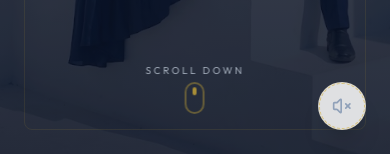
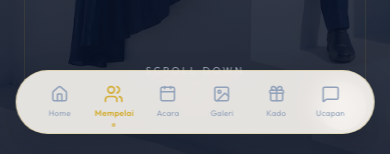
Before and after one commit to dafbeatx/Wedding-Rika-dan-Dani, a Next.js app: page /invitation/1/buka in a window 390 px wide. Shown: the part 690-844 px from the top of the page. Built offline with nearby package versions, Linux system fonts and the light colour scheme; no server answers; the database is empty; a web font is replaced by a local one.

Commit message:
feat: add mobile bottom navigation bar with scroll tracking scroll-spy

```diff
--- a/app/invitation/[slug]/buka/page.tsx
+++ b/app/invitation/[slug]/buka/page.tsx
@@ -3,6 +3,7 @@ import Image from 'next/image';
 import { supabase } from '@/lib/supabase/client';
 import { decodeSlug } from '@/lib/utils';
 import AudioPlayer from '@/components/audio-player';
+import BottomNavigation from '@/components/bottom-navigation';
 import Countdown from '@/components/countdown';
 import Gallery from '@/components/gallery';
 import Guestbook from '@/components/guestbook';
@@ -43,12 +44,16 @@ export default async function Page({ params }: PageProps) {
   }
 
   return (
-    <main className="relative bg-slate-50 min-h-screen text-slate-800 selection:bg-gold-accent/30">
+    <main className="relative bg-slate-50 min-h-screen text-slate-800 selection:bg-gold-accent/30 pb-20 md:pb-0">
       {/* Floating Audio Player */}
       <AudioPlayer />
 
+      {/* Floating Bottom Navigation for Mobile */}
+      <BottomNavigation />
+
       {/* 1. HERO BANNER */}
       <section
+        id="hero"
         className="relative h-screen flex flex-col items-center justify-center text-center px-4 overflow-hidden"
         style={{
           backgroundImage: `linear-gradient(to bottom, rgba(10, 19, 36, 0.6), rgba(10, 19, 36, 0.85)), url('/gallery/gallery1.jpg')`,
@@ -122,7 +127,7 @@ export default async function Page({ params }: PageProps) {
       </div>
 
       {/* 3. MEMPELAI (BRIDE & GROOM) */}
-      <section className="py-24 px-6 bg-slate-50 bg-wedding-pattern bg-blend-overlay bg-slate-50/95 relative overflow-hidden">
+      <section id="mempelai" className="py-24 px-6 bg-slate-50 bg-wedding-pattern bg-blend-overlay bg-slate-50/95 relative overflow-hidden">
         {/* Corner Ornaments */}
         <div className="absolute inset-0 pointer-events-none z-0 mix-blend-multiply opacity-25 select-none">
           <Image src="/decor/corner.png" alt="Corner Ornament" fill className="object-cover" />
@@ -195,7 +200,7 @@ export default async function Page({ params }: PageProps) {
       </section>
 
       {/* 4. ACARA (EVENT DETAILS) */}
-      <section className="py-24 px-6 bg-navy-dark text-white relative">
+      <section id="acara" className="py-24 px-6 bg-navy-dark text-white relative">
         <div className="absolute inset-0 bg-cover bg-center opacity-5 pointer-events-none" style={{ backgroundImage: `url('/gallery/gallery2.jpg')` }} />
 
         <div className="max-w-4xl mx-auto space-y-16 relative z-10">
@@ -308,7 +313,7 @@ export default async function Page({ params }: PageProps) {
       </div>
 
       {/* 5. GALERI FOTO */}
-      <section className="py-24 px-6 bg-white bg-wedding-pattern bg-blend-overlay bg-white/95 relative overflow-hidden">
+      <section id="galeri" className="py-24 px-6 bg-white bg-wedding-pattern bg-blend-overlay bg-white/95 relative overflow-hidden">
         {/* Corner Ornaments */}
         <div className="absolute inset-0 pointer-events-none z-0 mix-blend-multiply opacity-25 select-none">
           <Image src="/decor/corner.png" alt="Corner Ornament" fill className="object-cover" />
@@ -334,7 +339,7 @@ export default async function Page({ params }: PageProps) {
       </div>
 
       {/* 6. AMPLOP DIGITAL (DIGITAL GIFT) */}
-      <section className="py-24 px-6 bg-slate-50 bg-wedding-pattern bg-blend-overlay bg-slate-50/95 relative overflow-hidden">
+      <section id="amplop" className="py-24 px-6 bg-slate-50 bg-wedding-pattern bg-blend-overlay bg-slate-50/95 relative overflow-hidden">
         {/* Corner Ornaments */}
         <div className="absolute inset-0 pointer-events-none z-0 mix-blend-multiply opacity-25 select-none">
           <Image src="/decor/corner.png" alt="Corner Ornament" fill className="object-cover" />
@@ -386,7 +391,7 @@ export default async function Page({ params }: PageProps) {
       </div>
 
       {/* 7. UCAPAN & RSVP */}
-      <section className="py-24 px-6 bg-white bg-wedding-pattern bg-blend-overlay bg-white/95 border-t border-slate-100">
+      <section id="ucapan" className="py-24 px-6 bg-white bg-wedding-pattern bg-blend-overlay bg-white/95 border-t border-slate-100">
         <Guestbook initialGuestName={guestName} />
       </section>
 
--- /dev/null
+++ b/components/bottom-navigation.tsx
@@ -0,0 +1,82 @@
+'use client';
+
+import React, { useState, useEffect } from 'react';
+import { Home, Users, Calendar, Image as ImageIcon, Gift, MessageSquare } from 'lucide-react';
+
+export default function BottomNavigation() {
+  const [activeSection, setActiveSection] = useState('hero');
+
+  const navItems = [
+    { id: 'hero', label: 'Home', icon: Home },
+    { id: 'mempelai', label: 'Mempelai', icon: Users },
+    { id: 'acara', label: 'Acara', icon: Calendar },
+    { id: 'galeri', label: 'Galeri', icon: ImageIcon },
+    { id: 'amplop', label: 'Kado', icon: Gift },
+    { id: 'ucapan', label: 'Ucapan', icon: MessageSquare },
+  ];
+
+  useEffect(() => {
+    const handleScroll = () => {
+      const scrollPosition = window.scrollY + window.innerHeight / 3;
+
+      for (const item of navItems) {
+        const el = document.getElementById(item.id);
+        if (el) {
+          const top = el.offsetTop;
+          const height = el.offsetHeight;
+          if (scrollPosition >= top && scrollPosition < top + height) {
+            setActiveSection(item.id);
+          }
+        }
+      }
+    };
+
+    window.addEventListener('scroll', handleScroll);
+    // Initial check
+    handleScroll();
+
+    return () => window.removeEventListener('scroll', handleScroll);
+  }, []);
+
+  const handleNavClick = (id: string) => {
+    const el = document.getElementById(id);
+    if (el) {
+      el.scrollIntoView({ behavior: 'smooth' });
+      setActiveSection(id);
+    }
+  };
+
+  return (
+    <div className="fixed bottom-5 left-1/2 -translate-x-1/2 z-40 w-[92%] max-w-md md:hidden">
+      <div className="bg-[#FAF7F2]/90 backdrop-blur-md border border-gold-accent/25 rounded-full px-4 py-2.5 shadow-[0_10px_30px_rgba(10,19,36,0.15)] flex items-center justify-between">
+        {navItems.map((item) => {
+          const Icon = item.icon;
+          const isActive = activeSection === item.id;
+          return (
+            <button
+              key={item.id}
+              onClick={() => handleNavClick(item.id)}
+              className="flex flex-col items-center justify-center flex-1 py-1 transition-all duration-300 relative focus:outline-none"
+            >
+              <Icon
+                className={`w-4.5 h-4.5 transition-transform duration-300 ${
+                  isActive ? 'text-gold-accent scale-110' : 'text-slate-400 hover:text-slate-600'
+                }`}
+              />
+              <span
+                className={`text-[8px] md:text-[9px] mt-1 font-sans tracking-wide transition-all duration-300 ${
+                  isActive ? 'text-gold-accent font-semibold scale-105' : 'text-slate-400'
+                }`}
+              >
+                {item.label}
+              </span>
+              {isActive && (
+                <span className="absolute -bottom-1 w-1 h-1 bg-gold-accent rounded-full animate-pulse" />
+              )}
+            </button>
+          );
+        })}
+      </div>
+    </div>
+  );
+}
```
